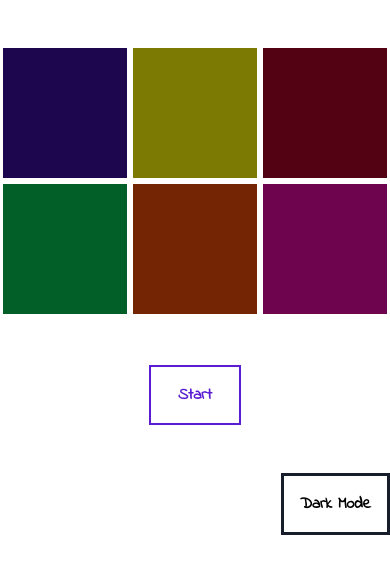
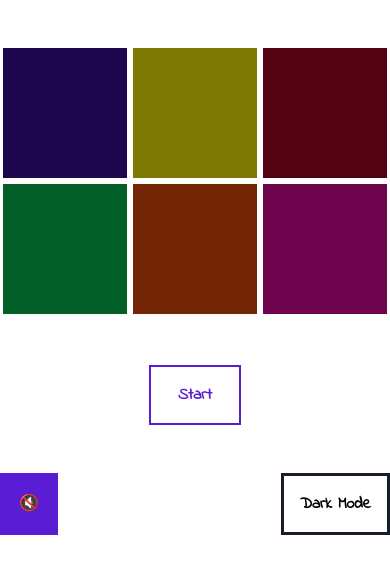
Before and after one commit to abacaxiguy/color-memory, a plain HTML site: page index.html in a window 390 px wide. Shown: the part 85-658 px from the top of the page. Drawn offline with Linux system fonts and the light colour scheme.

Commit message:
Creating mute button #3 🔇

```diff
--- a/app.js
+++ b/app.js
@@ -9,6 +9,7 @@ const colors = document.querySelectorAll(".color"),
     errorAudio = document.querySelector(".error");
 
 let playerTurn = false,
+    muted = false,
     timesClicked = -1,
     level = 1,
     sequence = [];
@@ -34,10 +35,12 @@ function playAllSequence(number) {
     colors.forEach((c) => {
         if (c.getAttribute("data-color") == i) c.classList.add("active");
     });
-    audios.forEach((a) => {
 
-        if (a.getAttribute("data-audio") == i) a.play();
-    });
+    if (!muted) {
+        audios.forEach((a) => {
+            if (a.getAttribute("data-audio") == i) a.play();
+        });
+    }
 
     setTimeout(() => {
         colors.forEach((c) => {
@@ -62,9 +65,11 @@ function letPlayerClick(e) {
 
     e.target.classList.add("active");
 
-    audios.forEach((a) => {
-        if (a.getAttribute("data-audio") == e.target.getAttribute("data-color")) a.play();
-    });
+    if (!muted) {
+        audios.forEach((a) => {
+            if (a.getAttribute("data-audio") == e.target.getAttribute("data-color")) a.play();
+        });
+    }
 
     setTimeout(() => {
         e.target.classList.remove("active");
@@ -83,7 +88,7 @@ function letPlayerClick(e) {
 }
 
 function youLost() {
-    errorAudio.play();
+    if (!muted) errorAudio.play();
     timesClicked = -1;
     toggleColorClick(true);
     start.classList.remove("playing");
@@ -146,6 +151,13 @@ function toggleDarkMode() {
 // Dark mode Event Listener
 document.querySelector(".dark-button").addEventListener("click", toggleDarkMode);
 
+// Mute button Event Listener
+document.querySelector(".mute-button").addEventListener("click", (e) => {
+    e.target.innerText = e.target.innerText === "🔇" ? "🔈" : "🔇";
+    muted = !muted;
+
+});
+
 // Start Event Listener
 start.addEventListener("click", starting);
 
--- a/index.html
+++ b/index.html
@@ -38,6 +38,10 @@
             <button class="dark-button">Dark Mode</button>
         </div>
 
+        <div class="mute-sound">
+            <button class="mute-button">🔇</button>
+        </div>
+
         <audio data-audio="4" src="./sounds/a.mp3" class="a"></audio>
         <audio data-audio="0" src="./sounds/c.mp3" class="c"></audio>
         <audio data-audio="3" src="./sounds/d.mp3" class="d"></audio>
--- a/style.css
+++ b/style.css
@@ -161,10 +161,31 @@ body{
         border: 4px solid rgb(24, 29, 43);
     }
 
-    .dark-button {
+    .dark-button,
+    .mute-button {
         font-size: 1rem !important;
     }
 
+}
+
+/* Mute button */
+.mute-button {
+    border: 3px solid #5a1dd3;
+    background: #5a1dd3;
+    padding: 1rem;
+    font-size: 2rem;
+    transition: all 0.3s ease;
+    cursor: pointer;
+}
+
+.mute-button:hover {
+    background: transparent;
+}
+
+.mute-sound {
+    position: absolute;
+    left: 0;
+    margin-bottom: 1rem;
 }
 
 /* Dark Mode */
```
